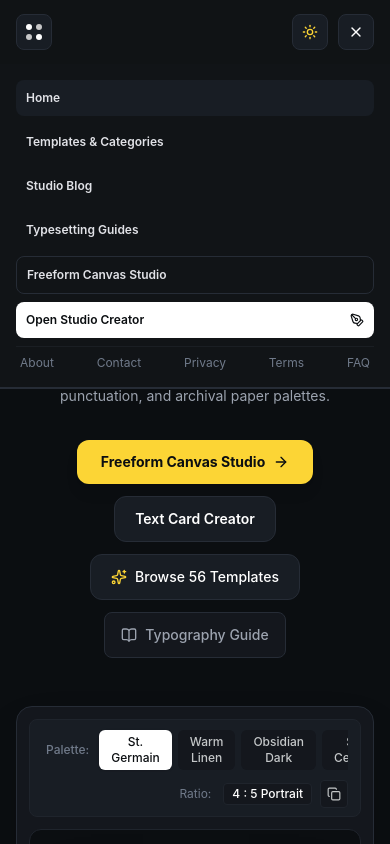
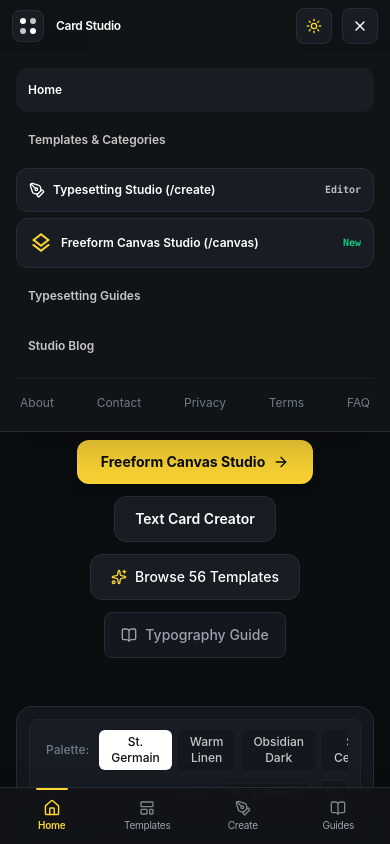
Before and after one commit to ddheerajccarpenter/aestheticcardgenerator, a React (Vite) app: page / in a window 390 px wide. Both pictures are taken after a click on the button 356 px from the left and 32 px from the top of the page. Shown: the top 844 px of the page. Built offline with nearby package versions, Linux system fonts and the light colour scheme; a web font is replaced by a local one.

Commit message:
ui fixes

```diff
--- a/src/App.tsx
+++ b/src/App.tsx
@@ -2,6 +2,7 @@ import React, { useState, useEffect } from 'react';
 import type { CardTemplate } from './types/card';
 import { Header } from './components/Header';
 import { Footer } from './components/Footer';
+import { MobileBottomNav } from './components/MobileBottomNav';
 import { ErrorBoundary } from './components/ErrorBoundary';
 import { HomeView } from './views/HomeView';
 import { EditorView } from './views/EditorView';
@@ -54,6 +55,7 @@ export const App: React.FC = () => {
   const [shortcutsOpen, setShortcutsOpen] = useState(false);
   const [guideModalOpen, setGuideModalOpen] = useState(false);
   const [commandQuery, setCommandQuery] = useState('');
+  const [isEditorSheetOpen, setIsEditorSheetOpen] = useState(false);
 
   // Workspace theme state (persisted locally)
   const [theme, setTheme] = useState<'dark' | 'light'>(() => {
@@ -140,6 +142,7 @@ export const App: React.FC = () => {
           theme={theme}
           initialTemplate={activeTemplate}
           onNavigateHome={() => navigate('/')}
+          onEditingSheetChange={setIsEditorSheetOpen}
         />
       );
     }
@@ -150,6 +153,7 @@ export const App: React.FC = () => {
         <CanvasEditorView
           theme={theme}
           onNavigateHome={() => navigate('/')}
+          onEditingSheetChange={setIsEditorSheetOpen}
         />
       );
     }
@@ -281,7 +285,7 @@ export const App: React.FC = () => {
       />
 
       {/* Main Content Area */}
-      <main className="flex-1">
+      <main className={`flex-1 ${currentPath !== '/create' && currentPath !== '/canvas' ? 'pb-16 md:pb-0' : ''}`}>
         {renderCurrentRoute()}
       </main>
 
@@ -292,6 +296,14 @@ export const App: React.FC = () => {
           onNavigate={navigate}
         />
       )}
+
+      {/* 4-Item Mobile Bottom Navigation */}
+      <MobileBottomNav
+        currentPath={currentPath}
+        theme={theme}
+        onNavigate={navigate}
+        hideWhenTyping={isEditorSheetOpen}
+      />
 
       {/* Command Palette (⌘K) Modal */}
       {shortcutsOpen && (
--- a/src/components/Header.tsx
+++ b/src/components/Header.tsx
@@ -24,14 +24,14 @@ export const Header: React.FC<HeaderProps> = ({
         isLight
           ? 'bg-white/90 border-[#e2e8f0] text-[#181a20]'
           : 'bg-[#111417]/90 border-[#262c36] text-[#e1e2e7]'
-      }`}
+      } pt-[env(safe-area-inset-top,0px)]`}
     >
-      <div className="h-16 w-full px-4 md:px-8 flex items-center justify-between">
+      <div className="h-13 sm:h-16 w-full px-3 sm:px-6 md:px-8 flex items-center justify-between">
         {/* Left: Brand Logo & Desktop Navigation */}
-        <div className="flex items-center gap-6">
+        <div className="flex items-center gap-3 sm:gap-6">
           <a
             href="/"
-            className={`flex items-center justify-center w-9 h-9 rounded-lg border transition-colors group cursor-pointer ${
+            className={`flex items-center justify-center w-8 h-8 sm:w-9 sm:h-9 rounded-lg border transition-colors group cursor-pointer shrink-0 ${
               isLight
                 ? 'bg-[#f1f3f5] border-[#e2e8f0] hover:border-[#cbd5e1]'
                 : 'bg-[#181d24] border-[#262c36] hover:border-[#444748]'
@@ -39,7 +39,7 @@ export const Header: React.FC<HeaderProps> = ({
             aria-label="Aesthetic Card Studio Home"
             title="Go to Home"
           >
-            <div className="grid grid-cols-2 gap-1 p-1.5">
+            <div className="grid grid-cols-2 gap-1 p-1 sm:p-1.5">
               <span className={`w-1.5 h-1.5 rounded-full transition-colors ${isLight ? 'bg-[#181a20] group-hover:bg-[#d97706]' : 'bg-white group-hover:bg-[#fcd535]'}`}></span>
               <span className={`w-1.5 h-1.5 rounded-full ${isLight ? 'bg-[#94a3b8]' : 'bg-[#c6c6c7]'}`}></span>
               <span className={`w-1.5 h-1.5 rounded-full ${isLight ? 'bg-[#94a3b8]' : 'bg-[#c6c6c7]'}`}></span>
@@ -49,9 +49,10 @@ export const Header: React.FC<HeaderProps> = ({
 
           <a
             href="/"
-            className={`hidden sm:inline font-semibold tracking-tight text-sm text-left cursor-pointer ${isLight ? 'text-[#181a20]' : 'text-white'}`}
+            className={`font-semibold tracking-tight text-xs sm:text-sm text-left cursor-pointer truncate max-w-[150px] sm:max-w-none ${isLight ? 'text-[#181a20]' : 'text-white'}`}
           >
-            Aesthetic Card Studio
+            <span className="inline sm:hidden">Card Studio</span>
+            <span className="hidden sm:inline">Aesthetic Card Studio</span>
           </a>
 
           {/* Desktop Nav */}
@@ -252,76 +253,103 @@ export const Header: React.FC<HeaderProps> = ({
         </div>
       </div>
 
-      {/* Mobile Drawer Dropdown */}
+      {/* Mobile Drawer Dropdown & Backdrop */}
       {mobileMenuOpen && (
+        <>
           <div
-          className={`md:hidden border-b p-4 flex flex-col gap-2 transition-colors ${
+            className="fixed inset-0 top-13 bg-black/60 backdrop-blur-sm z-40 md:hidden animate-fade-in"
+            onClick={() => setMobileMenuOpen(false)}
+            aria-hidden="true"
+          />
+          <div
+            className={`fixed top-13 left-0 right-0 z-50 md:hidden border-b p-4 flex flex-col gap-1.5 transition-colors shadow-2xl max-h-[calc(100vh-60px)] overflow-y-auto animate-in slide-in-from-top-2 ${
               isLight ? 'bg-white border-[#e2e8f0]' : 'bg-[#111417] border-[#262c36]'
             }`}
           >
             <a
               href="/"
-            className={`p-2.5 rounded-lg text-left text-xs font-semibold cursor-pointer block ${
-              currentPath === '/' ? (isLight ? 'bg-[#f1f5f9]' : 'bg-[#181d24]') : ''
+              onClick={() => setMobileMenuOpen(false)}
+              className={`p-3 rounded-xl text-left text-xs font-semibold cursor-pointer block min-h-[44px] flex items-center ${
+                currentPath === '/' ? (isLight ? 'bg-[#f1f5f9] text-[#0f172a]' : 'bg-[#181d24] text-white') : isLight ? 'text-[#475569]' : 'text-[#c6c6c7]'
               }`}
             >
               Home
             </a>
             <a
               href="/templates"
-            className={`p-2.5 rounded-lg text-left text-xs font-semibold cursor-pointer block ${
-              currentPath.startsWith('/templates') ? (isLight ? 'bg-[#f1f5f9]' : 'bg-[#181d24]') : ''
+              onClick={() => setMobileMenuOpen(false)}
+              className={`p-3 rounded-xl text-left text-xs font-semibold cursor-pointer block min-h-[44px] flex items-center ${
+                currentPath.startsWith('/templates') ? (isLight ? 'bg-[#f1f5f9] text-[#0f172a]' : 'bg-[#181d24] text-white') : isLight ? 'text-[#475569]' : 'text-[#c6c6c7]'
               }`}
             >
               Templates & Categories
             </a>
             <a
-            href="/blog"
-            className={`p-2.5 rounded-lg text-left text-xs font-semibold cursor-pointer block ${
-              currentPath.startsWith('/blog') ? (isLight ? 'bg-[#f1f5f9]' : 'bg-[#181d24]') : ''
+              href="/create"
+              onClick={() => setMobileMenuOpen(false)}
+              className={`p-3 rounded-xl text-left text-xs font-semibold cursor-pointer flex items-center justify-between min-h-[44px] ${
+                currentPath === '/create'
+                  ? isLight
+                    ? 'bg-[#0f172a] text-white'
+                    : 'bg-[#fcd535] text-black'
+                  : isLight
+                  ? 'bg-[#f8fafc] text-[#0f172a] border border-[#e2e8f0]'
+                  : 'bg-[#181d24] text-white border border-[#262c36]'
               }`}
             >
-            Studio Blog
+              <div className="flex items-center gap-2">
+                <PenTool className="w-4 h-4" />
+                <span>Typesetting Studio (/create)</span>
+              </div>
+              <span className="text-[10px] font-mono opacity-70">Editor</span>
+            </a>
+            <a
+              href="/canvas"
+              onClick={() => setMobileMenuOpen(false)}
+              className={`p-3 rounded-xl text-left text-xs font-semibold cursor-pointer flex items-center justify-between min-h-[44px] ${
+                currentPath === '/canvas'
+                  ? isLight
+                    ? 'bg-[#0f172a] text-white'
+                    : 'bg-[#fcd535] text-black'
+                  : isLight
+                  ? 'bg-[#f8fafc] text-[#0f172a] border border-[#e2e8f0]'
+                  : 'bg-[#181d24] text-white border border-[#262c36]'
+              }`}
+            >
+              <div className="flex items-center gap-2">
+                <span className="material-symbols-outlined text-[16px] text-[#fcd535]">layers</span>
+                <span>Freeform Canvas Studio (/canvas)</span>
+              </div>
+              <span className="text-[10px] font-mono text-[#0ecb81] font-bold">New</span>
             </a>
             <a
               href="/guides"
-            className={`p-2.5 rounded-lg text-left text-xs font-semibold cursor-pointer block ${
-              currentPath.startsWith('/guides') ? (isLight ? 'bg-[#f1f5f9]' : 'bg-[#181d24]') : ''
+              onClick={() => setMobileMenuOpen(false)}
+              className={`p-3 rounded-xl text-left text-xs font-semibold cursor-pointer block min-h-[44px] flex items-center ${
+                currentPath.startsWith('/guides') ? (isLight ? 'bg-[#f1f5f9] text-[#0f172a]' : 'bg-[#181d24] text-white') : isLight ? 'text-[#475569]' : 'text-[#c6c6c7]'
               }`}
             >
               Typesetting Guides
             </a>
             <a
-            href="/canvas"
-            className={`p-2.5 rounded-lg text-left text-xs font-semibold cursor-pointer block border ${
-              currentPath === '/canvas'
-                ? isLight
-                  ? 'bg-[#f1f5f9] border-[#cbd5e1]'
-                  : 'bg-[#181d24] border-[#444748]'
-                : isLight
-                ? 'border-[#e2e8f0]'
-                : 'border-[#262c36]'
+              href="/blog"
+              onClick={() => setMobileMenuOpen(false)}
+              className={`p-3 rounded-xl text-left text-xs font-semibold cursor-pointer block min-h-[44px] flex items-center ${
+                currentPath.startsWith('/blog') ? (isLight ? 'bg-[#f1f5f9] text-[#0f172a]' : 'bg-[#181d24] text-white') : isLight ? 'text-[#475569]' : 'text-[#c6c6c7]'
               }`}
             >
-            Freeform Canvas Studio
+              Studio Blog
             </a>
-          <a
-            href="/create"
-            className={`p-2.5 rounded-lg text-left text-xs font-semibold cursor-pointer flex items-center justify-between ${
-              isLight ? 'bg-[#0f172a] text-white' : 'bg-white text-[#0b0e11]'
-            }`}
-          >
-            <span>Open Studio Creator</span>
-            <PenTool className="w-3.5 h-3.5" />
-          </a>
-          <div className="pt-2 border-t border-current/10 flex items-center justify-between text-xs text-[#707a8a] px-1">
-            <a href="/about" className="hover:underline">About</a>
-            <a href="/contact" className="hover:underline">Contact</a>
-            <a href="/privacy" className="hover:underline">Privacy</a>
-            <a href="/terms" className="hover:underline">Terms</a>
-            <a href="/faq" className="hover:underline">FAQ</a>
+
+            <div className="pt-3 mt-1 border-t border-current/10 flex flex-wrap items-center justify-between gap-2 text-xs text-[#707a8a] px-1">
+              <a href="/about" onClick={() => setMobileMenuOpen(false)} className="hover:underline py-1">About</a>
+              <a href="/contact" onClick={() => setMobileMenuOpen(false)} className="hover:underline py-1">Contact</a>
+              <a href="/privacy" onClick={() => setMobileMenuOpen(false)} className="hover:underline py-1">Privacy</a>
+              <a href="/terms" onClick={() => setMobileMenuOpen(false)} className="hover:underline py-1">Terms</a>
+              <a href="/faq" onClick={() => setMobileMenuOpen(false)} className="hover:underline py-1">FAQ</a>
             </div>
           </div>
+        </>
       )}
     </header>
   );
--- /dev/null
+++ b/src/components/MobileBottomNav.tsx
@@ -0,0 +1,110 @@
+import React from 'react';
+import { Home, LayoutTemplate, PenTool, BookOpen } from 'lucide-react';
+
+interface MobileBottomNavProps {
+  currentPath: string;
+  theme: 'dark' | 'light';
+  onNavigate?: (path: string) => void;
+  /** Whether the virtual keyboard or full text editing modal is currently active */
+  hideWhenTyping?: boolean;
+}
+
+export const MobileBottomNav: React.FC<MobileBottomNavProps> = ({
+  currentPath,
+  theme,
+  onNavigate,
+  hideWhenTyping = false,
+}) => {
+  const isLight = theme === 'light';
+
+  if (hideWhenTyping) {
+    return null;
+  }
+
+  const navItems = [
+    {
+      label: 'Home',
+      path: '/',
+      icon: Home,
+      isActive: currentPath === '/',
+    },
+    {
+      label: 'Templates',
+      path: '/templates',
+      icon: LayoutTemplate,
+      isActive: currentPath.startsWith('/templates'),
+    },
+    {
+      label: 'Create',
+      path: '/create',
+      icon: PenTool,
+      isActive: currentPath === '/create' || currentPath === '/canvas',
+    },
+    {
+      label: 'Guides',
+      path: '/guides',
+      icon: BookOpen,
+      isActive: currentPath.startsWith('/guides'),
+    },
+  ];
+
+  const handleItemClick = (e: React.MouseEvent<HTMLAnchorElement>, path: string) => {
+    e.preventDefault();
+    if (onNavigate) {
+      onNavigate(path);
+    } else {
+      window.location.href = path;
+    }
+  };
+
+  return (
+    <nav
+      aria-label="Mobile Navigation"
+      className={`fixed bottom-0 left-0 right-0 z-40 md:hidden border-t backdrop-blur-xl transition-all duration-200 ${
+        isLight
+          ? 'bg-white/95 border-[#e2e8f0] text-[#181a20]'
+          : 'bg-[#111417]/95 border-[#262c36] text-[#e1e2e7]'
+      } pb-[env(safe-area-inset-bottom,0px)] shadow-[0_-4px_20px_rgba(0,0,0,0.15)]`}
+    >
+      <div className="grid grid-cols-4 h-14 items-center px-1">
+        {navItems.map((item) => {
+          const Icon = item.icon;
+          return (
+            <a
+              key={item.path}
+              href={item.path}
+              onClick={(e) => handleItemClick(e, item.path)}
+              className={`flex flex-col items-center justify-center h-full min-h-[44px] py-1 px-1 rounded-lg transition-colors cursor-pointer relative ${
+                item.isActive
+                  ? isLight
+                    ? 'text-[#0f172a] font-semibold'
+                    : 'text-[#fcd535] font-semibold'
+                  : isLight
+                  ? 'text-[#64748b] hover:text-[#0f172a]'
+                  : 'text-[#9ca3af] hover:text-white'
+              }`}
+              aria-current={item.isActive ? 'page' : undefined}
+            >
+              {/* Active Indicator Top Glow */}
+              {item.isActive && (
+                <span
+                  className={`absolute top-0 w-8 h-0.5 rounded-full ${
+                    isLight ? 'bg-[#0f172a]' : 'bg-[#fcd535]'
+                  }`}
+                />
+              )}
+              <Icon
+                className={`w-4 h-4 mb-0.5 transition-transform ${
+                  item.isActive ? 'scale-110' : 'opacity-80'
+                }`}
+              />
+              <span className="text-[10px] tracking-tight truncate max-w-full">
+                {item.label}
+              </span>
+            </a>
+          );
+        })}
+      </div>
+    </nav>
+  );
+};
--- a/src/views/EditorView.tsx
+++ b/src/views/EditorView.tsx
@@ -32,12 +32,14 @@ import {
   CheckCircle2,
   X,
   Layers,
+  MoreHorizontal,
 } from 'lucide-react';
 
 interface EditorViewProps {
   initialTemplate?: CardTemplate;
   onNavigateHome?: () => void;
   theme?: 'dark' | 'light';
+  onEditingSheetChange?: (isOpen: boolean) => void;
 }
 
 const DRAFT_STORAGE_KEY = 'aesthetic_card_studio_draft';
@@ -45,6 +47,7 @@ const DRAFT_STORAGE_KEY = 'aesthetic_card_studio_draft';
 export const EditorView: React.FC<EditorViewProps> = ({
   initialTemplate,
   theme = 'dark',
+  onEditingSheetChange,
 }) => {
   const isLight = theme === 'light';
 
@@ -112,6 +115,19 @@ export const EditorView: React.FC<EditorViewProps> = ({
   const [isExporting, setIsExporting] = useState(false);
   const [toastMessage, setToastMessage] = useState<string | null>(null);
   const [draftSavedTimestamp, setDraftSavedTimestamp] = useState<string>('Saved locally');
+
+  // Mobile drawer & sheet state
+  const [mobileSheetOpen, setMobileSheetOpen] = useState(false);
+  const [mobileOptionsOpen, setMobileOptionsOpen] = useState(false);
+
+  useEffect(() => {
+    onEditingSheetChange?.(mobileSheetOpen || mobileOptionsOpen);
+  }, [mobileSheetOpen, mobileOptionsOpen, onEditingSheetChange]);
+
+  const openMobileTab = (tab: 'content' | 'type' | 'palette' | 'decor') => {
+    setActiveTab(tab);
+    setMobileSheetOpen(true);
+  };
 
   // Card element ref for exports
   const cardRef = useRef<HTMLDivElement>(null);
```
Lines whose indentation alone changed are shown as unchanged.
